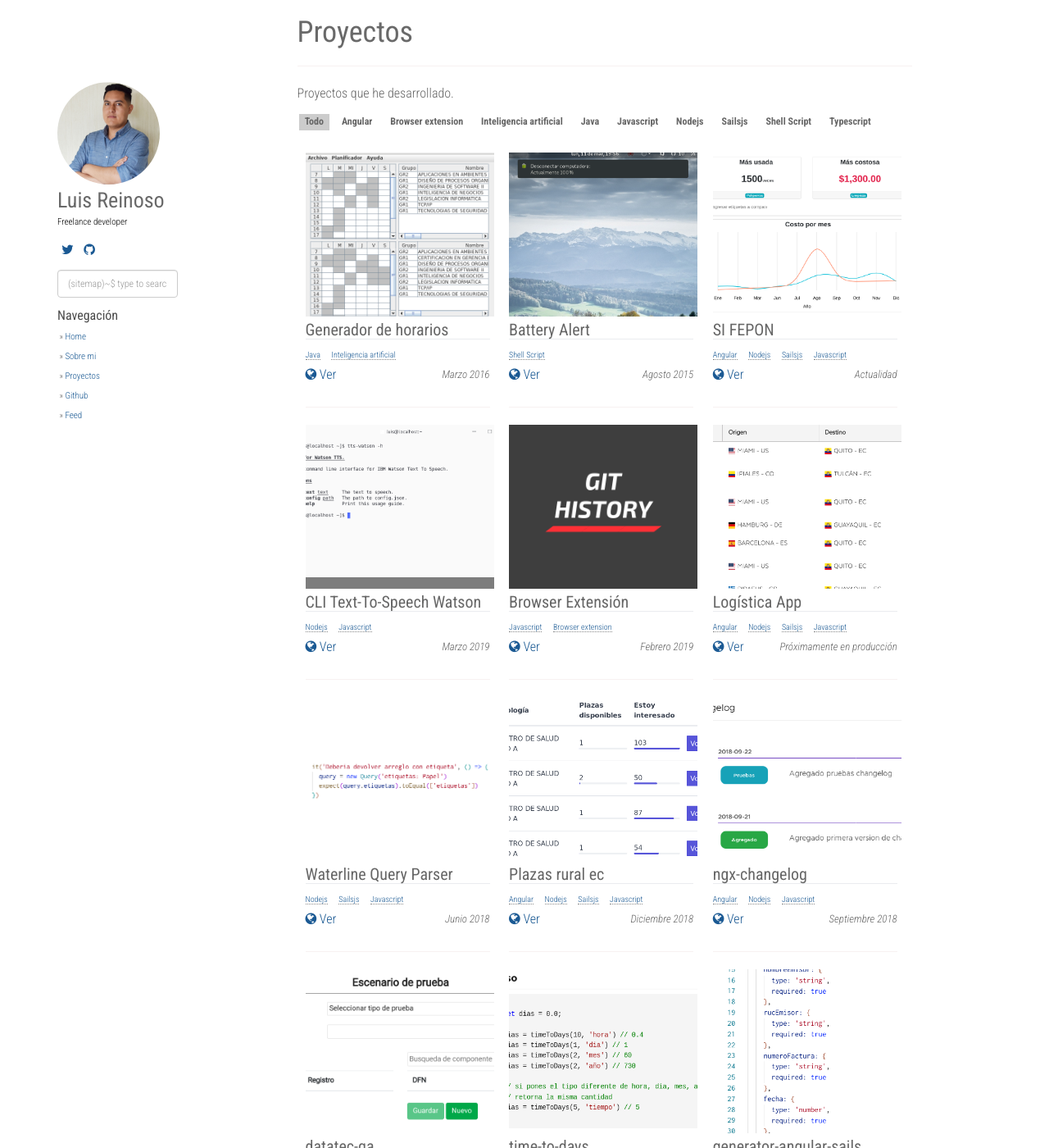
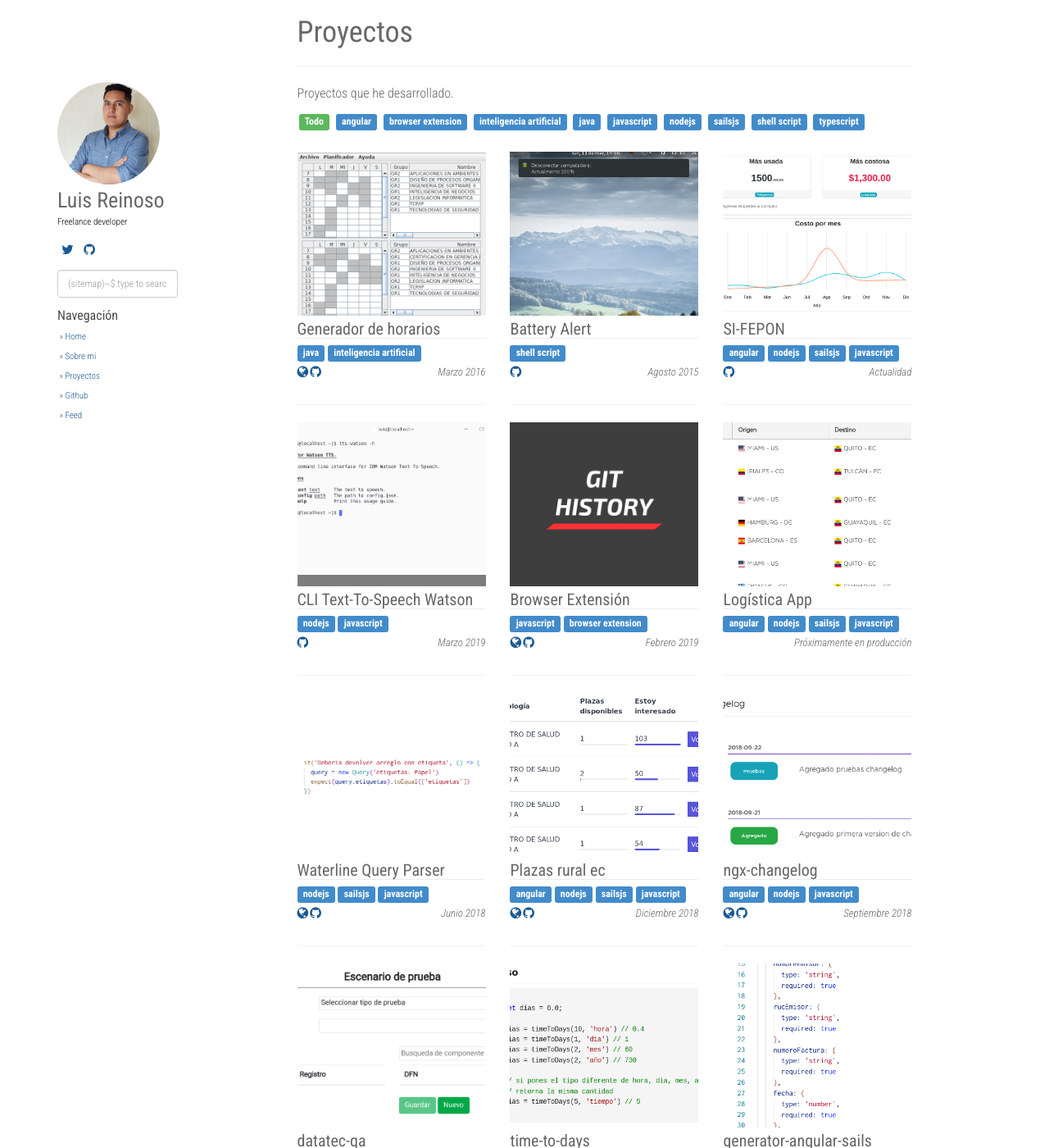
Before and after one commit to LuisReinoso/luisreinoso.github.io, a Jekyll site: the page built from projects.md, in a window 1280 px wide and 1400 px high. Shown: the whole window at 82% size. Built offline with Jekyll 4.4.1, drawn with Linux system fonts in a browser that asks for light colours; nearby versions of some CDN libraries; some of the changed text lies outside the part shown.

Commit message:
Agregado enlaces, estilos y responsive a la lista de proyectos

```diff
--- a/_includes/project_tags.html
+++ b/_includes/project_tags.html
@@ -1,6 +1,6 @@
 {% if site.enableTags ==  true %}
 	<div id="tag-filter" class="tag-group">
-		<span class="tag-filter tag-cloud all active">Todo</span>
+		<span class="tag-filter tag-cloud all label label-primary label-success">Todo</span>
         {% assign tagarray = site.tagarray %}
         {% for project in site.data.projects %}
             {% for tag in project.tags %}
@@ -19,7 +19,7 @@
 
         {% assign taglist = tags | split: '|' | sort %}
         {% for tag in taglist %}
-            <span class="tag-filter tag-cloud" data-tag="{{ tag | downcase }}">{{ tag }}</span>
+            <span class="tag-filter tag-cloud label label-primary" data-tag="{{ tag | downcase }}">{{ tag }}</span>
         {% endfor %}
 	</div>
 {% endif %}
--- a/_layouts/project.html
+++ b/_layouts/project.html
@@ -21,7 +21,10 @@ layout: default
     <div class="projects">
     {% include project_tags.html %}
 		{% for i in site.data.projects %}
-    	<div class="project-item project-outer" data-tags='{{ i.tags | jsonify | downcase }}'>
+			{% if forloop.first == true %}
+			<div class="row">
+			{% endif %}
+    	<div class="col-md-4 project-item" data-tags='{{ i.tags | jsonify | downcase }}'>
     		<div class="project-inner">
     			<a href="/static/projects/{{ i.image }}" class="thickbox">
     			<div class="project-img bordered" style="background-image: url('/static/projects/{{ i.image }}');"></div>
@@ -40,7 +43,7 @@ layout: default
     				<div class="tag-holder">
     				{% if i.tags %}
     					{% for j in i.tags %}
-    					<span class="tags tag-filter" data-tag="{{ j | downcase }}"><a href="#{{ j }}">{{ j }}</a></span>
+							<span class="tag-filter label label-primary" data-tag="{{ j | downcase }}"><a href="#{{ j }}"></a>{{ j }}</span>
 							{% endfor %}
 						{% endif %}
 						</div>
@@ -48,8 +51,12 @@ layout: default
 					</div>
 					<div class="project-footer">
 						{% if i.url %}
-    				<a href="{{ i.url }}" class="project-link" target="_blank"><i class="fa fa-globe"></i> Ver</a>
+						<a href="{{ i.url }}" class="project-link mr-2" target="_blank"><i class="fa fa-globe"></i></a>
 						{% endif %}
+						{% if i.github %}
+						<a href="{{ i.github }}" class="project-link" target="_blank"><i class="fa fa-github"></i></a>
+						{% endif %}
+
 						<span class="project-timeline">
 							{% assign m = i.date | date: "%-m"  %}
 							{% case m %}
@@ -72,7 +79,9 @@ layout: default
 				</div>
 				<hr>
 			</div>
-
+			{% if forloop.last == true %}
+			</div>
+			{% endif %}
     {% endfor %}
     </div>
   </div>
--- a/static/js/projects.js
+++ b/static/js/projects.js
@@ -3,13 +3,13 @@
 		$(document).on('click','.tag-filter',function(){
 			var $this = $(this);
 
-			$('span.tag-filter').removeClass("active");
-			$this.addClass("active");
+			$('span.tag-filter').removeClass("label-success");
+			$this.addClass("label-success");
 
 
 			$('.tag-group').children().each(function(){
 				if( $(this).data('tag') ==  $this.data('tag')){
-					$(this).addClass("active");
+					$(this).addClass("label-success");
 				}
 			});
 
```
Also changed, not shown: _data/projects.json (+39 -26 lines). Lines whose indentation alone changed are shown as unchanged.
